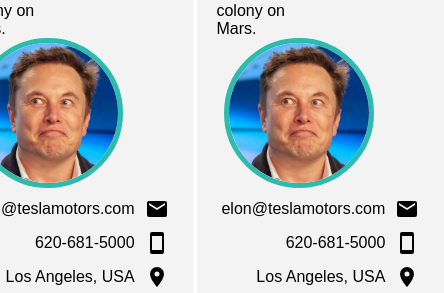
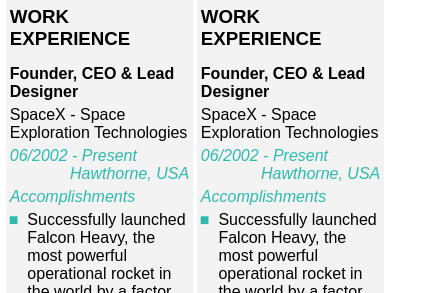
Before and after one commit to Tokov21/twoColumnsCVs, a plain HTML site: page index.html in a window 390 px wide. Shown: the part 568-861 px from the top of the page, 444 px wide, since content can reach past the window. Drawn offline with Linux system fonts and the light colour scheme.

Commit message:
Add media queries

```diff
--- a/assets/styles/style.css
+++ b/assets/styles/style.css
@@ -41,14 +41,14 @@ main {
   display: flex;
   justify-content: center;
   align-items: center;
+  flex-wrap: wrap;
 
-  padding: 1vw;
+  padding: 1vw 0;
 }
 
-main > .article {
-  flex-grow: 1;
-
+.article {
   padding: 1vw 5vw;
+  flex-basis: 48%;
 
   position: relative;
   background-color: rgb(243, 243, 243);
@@ -86,13 +86,13 @@ main .article + .article {
   color: #2cbbad;
 }
 
-.header > div:nth-child(2) img {
+.avatar {
   width: 15vw;
   height: 15vw;
   min-width: 150px;
   min-height: 150px;
-  max-width: 220px;
-  max-height: 220px;
+  max-width: 200px;
+  max-height: 200px;
   margin-left: 5%;
 
   border: 5px solid #2cbbad;
@@ -101,7 +101,7 @@ main .article + .article {
   object-fit: cover;
 }
 
-.header > div:last-child {
+.links {
   display: flex;
   flex-direction: column;
   align-items: flex-end;
@@ -110,7 +110,7 @@ main .article + .article {
   margin-left: auto;
 }
 
-.header > div:last-child a {
+.links a {
   display: flex;
   align-items: center;
 
@@ -122,7 +122,7 @@ main .article + .article {
   transition: transform 0.2s ease;
 }
 
-.header > div:last-child a > img {
+.links img {
   margin-left: 10px;
 }
 
@@ -276,3 +276,75 @@ main .article + .article {
 .interests li:nth-child(10)::before {
   content: url(../images/chip.svg);
 }
+
+@media screen and (max-width: 1850px) {
+  .avatar {
+    max-width: 160px;
+    max-height: 160px;
+  }
+
+  .links {
+    font-size: 0.8rem;
+  }
+
+  .links a {
+    margin: 0;
+  }
+
+  .links img {
+    margin-left: 0;
+  }
+}
+
+@media screen and (max-width: 800px) {
+  .article {
+    padding: 1vw;
+  }
+
+  .header {
+    justify-content: center;
+  }
+
+  .header::before {
+    display: none;
+  }
+
+  .header div:first-child {
+    max-width: unset;
+  }
+
+  .avatar {
+    margin-left: unset;
+  }
+
+  .links {
+    align-self: unset;
+    margin-left: unset;
+  }
+
+  .about {
+    justify-content: center;
+  }
+
+  .about > div {
+    flex-basis: unset;
+  }
+
+  .workExp > div::before {
+    display: none;
+  }
+}
+
+@media screen and (max-width: 360px) {
+  .main {
+    padding: 0;
+  }
+
+  .article {
+    flex-basis: unset;
+  }
+
+  .article + .article {
+    margin-top: 3vh;
+  }
+}
```
